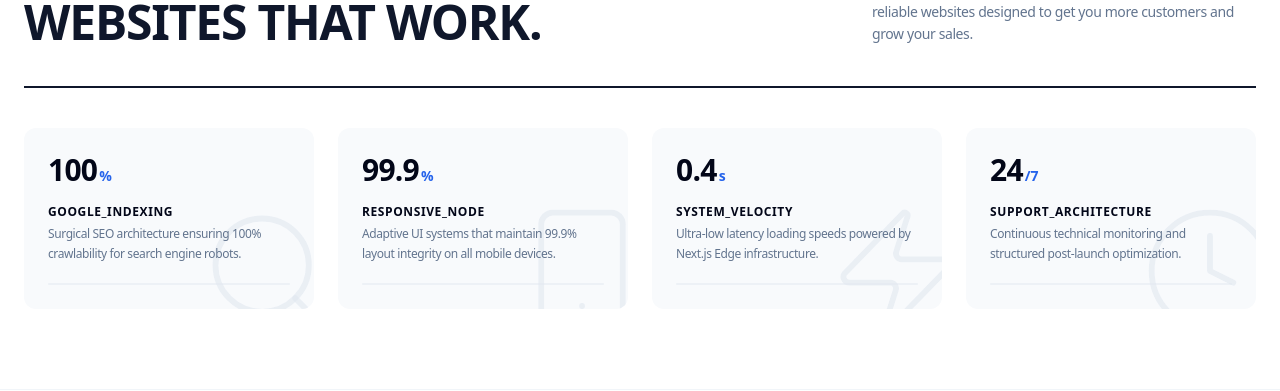
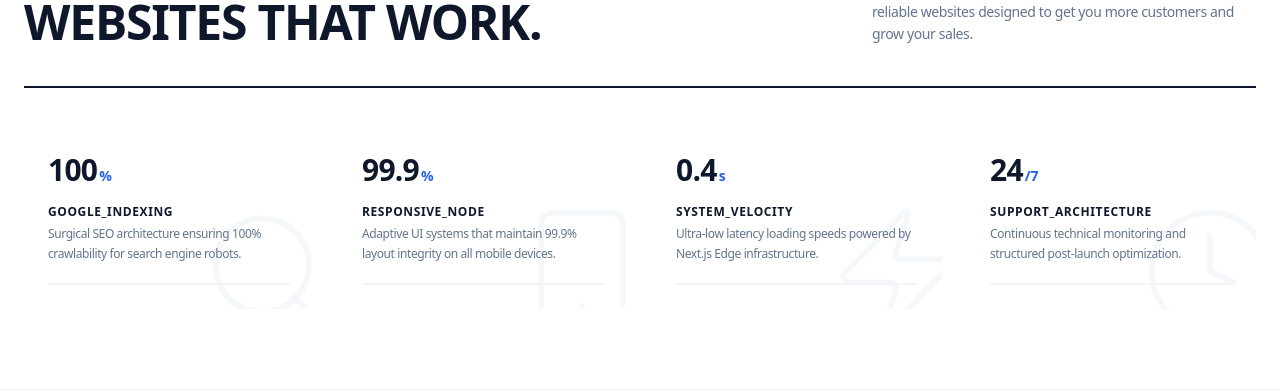
Before and after one commit to md-faizanahmad/mfa_web_agency-, a Next.js app: page / in a window 1280 px wide. Shown: the part 3150-3541 px from the top of the page. Built offline with nearby package versions, Linux system fonts and the light colour scheme.

Commit message:
style: add cursor-pointer

```diff
--- a/src/components/Home/WhyChooseUs/WhyChooseUsClient.tsx
+++ b/src/components/Home/WhyChooseUs/WhyChooseUsClient.tsx
@@ -21,16 +21,16 @@ export default function WhyChooseUsClient({
             whileInView={{ opacity: 1, y: 0 }}
             viewport={{ once: true }}
             transition={{ duration: 0.4, delay: i * 0.05 }}
-            className="group relative flex flex-col justify-between overflow-hidden p-6 rounded-xl bg-slate-50 hover:bg-slate-950 transition-colors duration-300"
+            className="group relative cursor-pointer flex flex-col justify-between overflow-hidden p-6 rounded-xl bg-white  hover:shadow-lg transition-shadow duration-300"
           >
-            {/* Giant Background Icon - Contained inside card bg, activates on hover */}
-            <div className="absolute -right-6 -bottom-8 text-slate-200/60 group-hover:text-white/5 group-hover:scale-110 transition-all duration-500 z-0 pointer-events-none select-none">
+            {/* Giant Background Icon - Contained in bg, switches to a soft light color effect on hover */}
+            <div className="absolute -right-6 -bottom-8 text-slate-100/70 group-hover:text-brand-cobalt/5 group-hover:scale-110 transition-all duration-500 z-0 pointer-events-none select-none">
               <Icon size={140} strokeWidth={1} />
             </div>
 
             <div className="relative z-10 space-y-4">
               {/* Compact Data Value */}
-              <div className="flex items-baseline font-extrabold tracking-tight text-2xl md:text-3xl text-slate-950 group-hover:text-white transition-colors duration-300">
+              <div className="flex items-baseline font-extrabold tracking-tight text-2xl md:text-3xl text-slate-900">
                 {metric.value}
                 <span className="text-brand-cobalt text-sm font-bold tracking-normal ml-0.5">
                   {metric.suffix}
@@ -39,18 +39,18 @@ export default function WhyChooseUsClient({
 
               {/* Text Content */}
               <div className="space-y-1">
-                <h3 className="text-xs font-bold uppercase tracking-wider text-slate-950 group-hover:text-white transition-colors duration-300">
+                <h3 className="text-xs font-bold uppercase tracking-wider text-slate-900">
                   {metric.label}
                 </h3>
-                <p className="text-xs text-slate-500 group-hover:text-slate-400 leading-relaxed transition-colors duration-300">
+                <p className="text-xs text-slate-500 leading-relaxed">
                   {metric.desc}
                 </p>
               </div>
             </div>
 
-            {/* Subtle bottom line accent */}
-            <div className="mt-5 h-[2px] w-full bg-slate-200/50 group-hover:bg-brand-cobalt/30 overflow-hidden relative z-10 rounded-full transition-colors duration-300">
-              <div className="w-0 group-hover:w-full h-full bg-brand-cobalt transition-all duration-500 ease-out" />
+            {/* Light active accent line indicator */}
+            <div className="mt-5 h-0.5 w-full bg-slate-100 overflow-hidden relative z-10 rounded-full">
+              <div className="w-0 group-hover:w-full h-full bg-brand-cobalt/60 transition-all duration-500 ease-out" />
             </div>
           </motion.div>
         );
```
